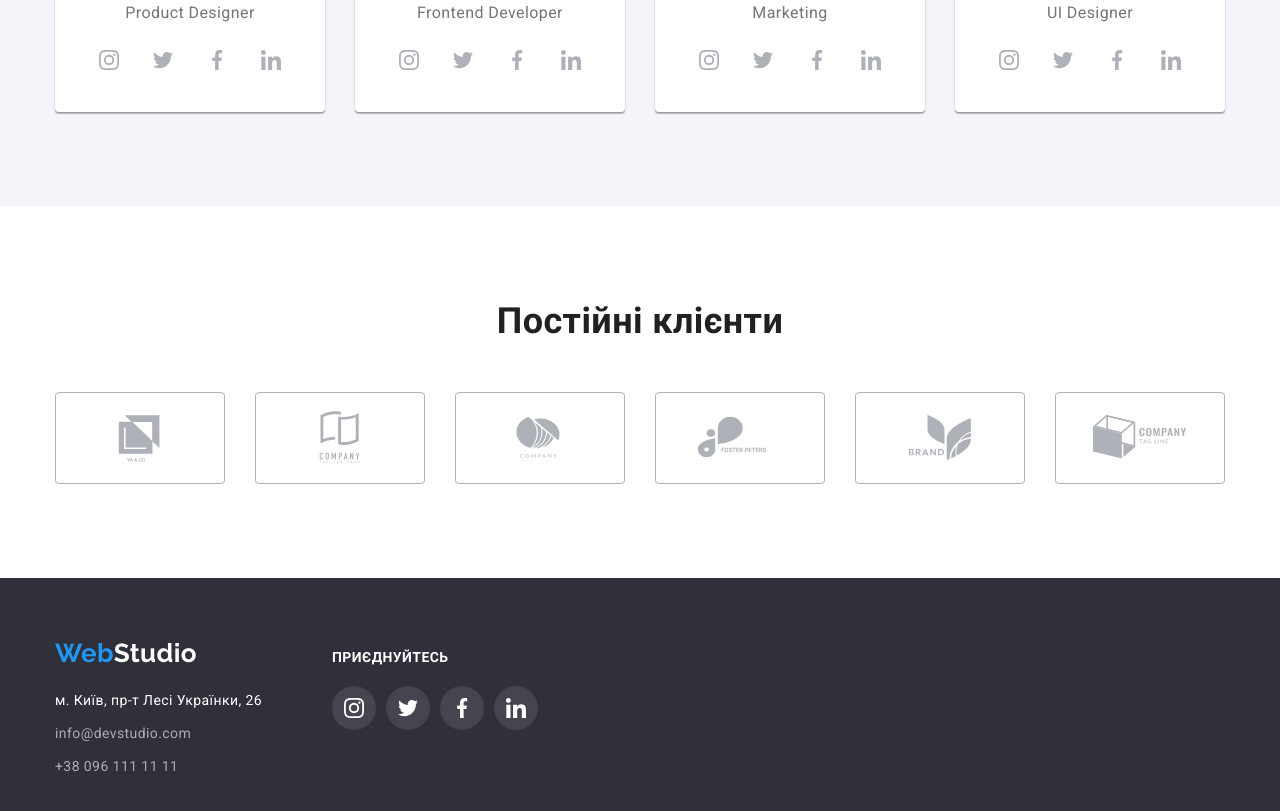
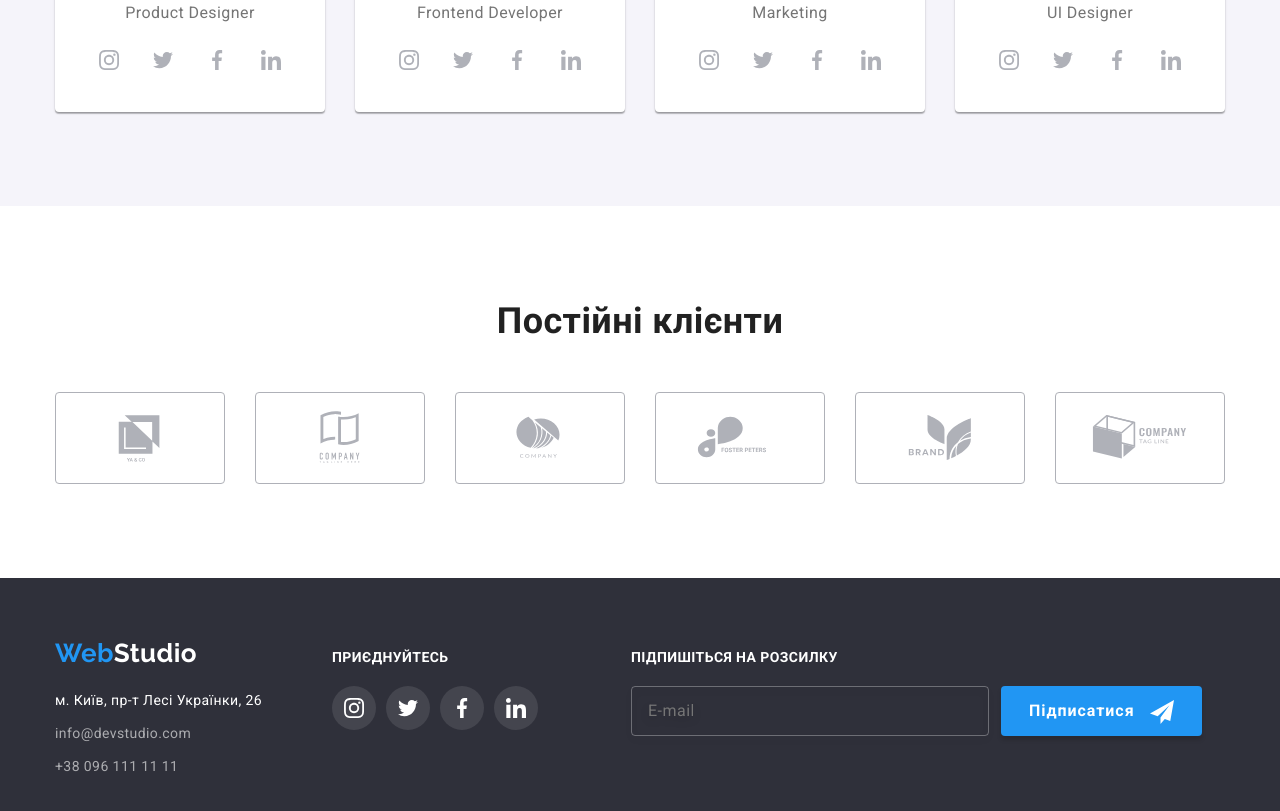
Before and after one commit to katushka211/goit-markup-hw-06, a plain HTML site: page index.html in a window 1280 px wide. Shown: the part 2123-2934 px from the top of the page. Drawn offline with nearby package versions, Linux system fonts and the light colour scheme.

Commit message:
add footer´s form

```diff
--- a/css/styles.css
+++ b/css/styles.css
@@ -445,6 +445,9 @@ img {
   color: var(--accent-color);
 }
 
+.join {
+  margin-right: 93px;
+}
 .join-title {
   color: var(--primary-light-color);
   margin-bottom: 20px;
@@ -475,6 +478,61 @@ img {
   background-color: var(--accent-color);
 }
 
+.subscribe {
+}
+.subscribe-title {
+  font-style: normal;
+  font-weight: 700;
+  line-height: 1.14;
+  text-transform: uppercase;
+  color: var(--primary-light-color);
+  margin-bottom: 20px;
+}
+.subscribe-form {
+  display: flex;
+}
+.subscribe-input {
+  width: 358px;
+  height: 50px;
+  margin-right: 12px;
+  background-color: inherit;
+  border: 1px solid rgba(255, 255, 255, 0.3);
+  filter: drop-shadow(0px 4px 4px rgba(0, 0, 0, 0.15));
+  border-radius: 4px;
+  padding: 15px 295px 15px 16px;
+}
+
+.subscribe-input::placeholder {
+  font-family: inherit;
+  font-style: normal;
+  font-weight: 400;
+  font-size: 16px;
+  line-height: 1.25;
+  align-items: center;
+  letter-spacing: 0.03em;
+}
+.subscribe-button {
+  min-width: 200px;
+  padding: 10px 28px;
+  background: #2196f3;
+  box-shadow: 0px 4px 4px rgba(0, 0, 0, 0.15);
+  border-radius: 4px;
+  border: transparent;
+  font-family: inherit;
+  font-style: normal;
+  font-weight: 700;
+  font-size: 16px;
+  line-height: 1.88;
+  align-items: center;
+  text-align: center;
+  letter-spacing: 0.06em;
+  color: var(--primary-light-color);
+}
+.subscribe-icon {
+  vertical-align: middle;
+  margin-left: 10px;
+}
+
 /*----------------------PORTFOLIO------------------------------*/
 .works-title {
   font-size: 18px;
@@ -493,7 +551,6 @@ img {
   display: block;
   padding: 6px 22px;
   background: var(--background-secondary-light);
-  border-radius: 4px;
   font-family: inherit;
   font-weight: 500;
   font-size: 16px;
--- a/index.html
+++ b/index.html
@@ -510,7 +510,7 @@
             </ul>
           </address>
         </div>
-        <div>
+        <div class="join">
           <h2 class="content-titles join-title">Приєднуйтесь</h2>
           <ul class="join-list list">
             <li class="join-item">
@@ -543,7 +543,18 @@
             </li>
           </ul>
         </div>
-      </div>
+        <div class="subscribe">
+          <p class="subscribe-title">Підпишіться на розсилку</p>
+          <form class="subscribe-form">
+              <input class="subscribe-input" type="email" name="e-mail" placeholder="E-mail" />
+            <button type="submit" class="subscribe-button">
+              Підписатися
+              <svg width="24" height="24" class="subscribe-icon">
+                <use href="./images/icons.svg#icon-send"></use>
+              </svg>
+            </button>
+          </form>
+        </div>
     </footer>
     <div class="backdrop is-hidden" data-modal>
       <div class="modal">
```
